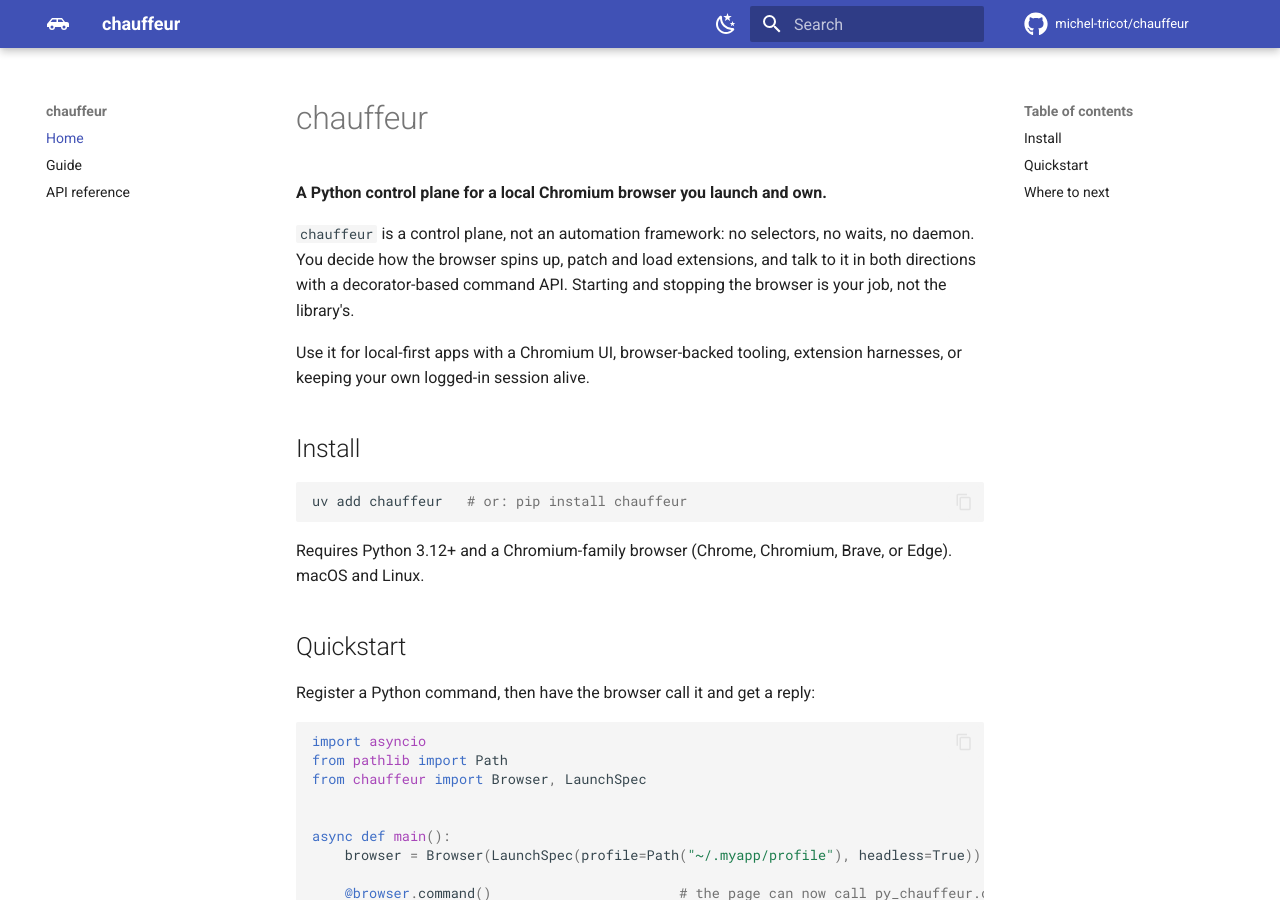
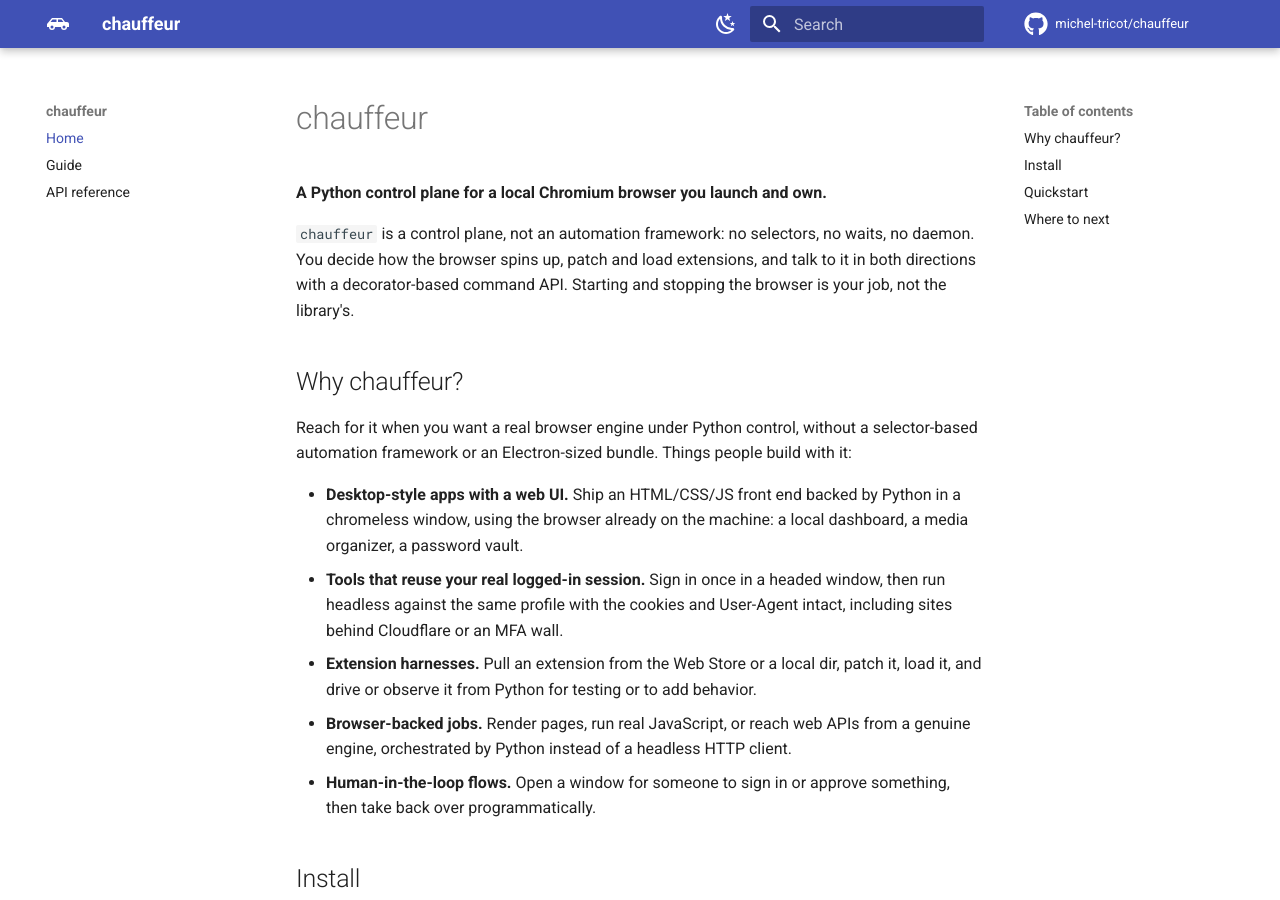
Before and after one commit to michel-tricot/chauffeur, an MkDocs documentation site: the page built from docs/index.md, in a window 1280 px wide and 900 px high. Built offline with MkDocs 1.6.1 and Material for MkDocs 9.7.7, drawn with Linux system fonts in a browser that asks for light colours; comment, search, counter and statistics services are not loaded.

Commit message:
README + docs: add a Why section with concrete build examples
Co-Authored-By: Claude Fable 5 <noreply@anthropic.com>

```diff
--- a/docs/index.md
+++ b/docs/index.md
@@ -7,8 +7,26 @@ waits, no daemon. You decide how the browser spins up, patch and load
 extensions, and talk to it in both directions with a decorator-based command
 API. Starting and stopping the browser is your job, not the library's.
 
-Use it for local-first apps with a Chromium UI, browser-backed tooling,
-extension harnesses, or keeping your own logged-in session alive.
+## Why chauffeur?
+
+Reach for it when you want a real browser engine under Python control, without
+a selector-based automation framework or an Electron-sized bundle. Things
+people build with it:
+
+- **Desktop-style apps with a web UI.** Ship an HTML/CSS/JS front end backed by
+  Python in a chromeless window, using the browser already on the machine: a
+  local dashboard, a media organizer, a password vault.
+- **Tools that reuse your real logged-in session.** Sign in once in a headed
+  window, then run headless against the same profile with the cookies and
+  User-Agent intact, including sites behind Cloudflare or an MFA wall.
+- **Extension harnesses.** Pull an extension from the Web Store or a local dir,
+  patch it, load it, and drive or observe it from Python for testing or to add
+  behavior.
+- **Browser-backed jobs.** Render pages, run real JavaScript, or reach web APIs
+  from a genuine engine, orchestrated by Python instead of a headless HTTP
+  client.
+- **Human-in-the-loop flows.** Open a window for someone to sign in or approve
+  something, then take back over programmatically.
 
 ## Install
 
```
Also changed, not shown: README.md (+20 -2 lines).
